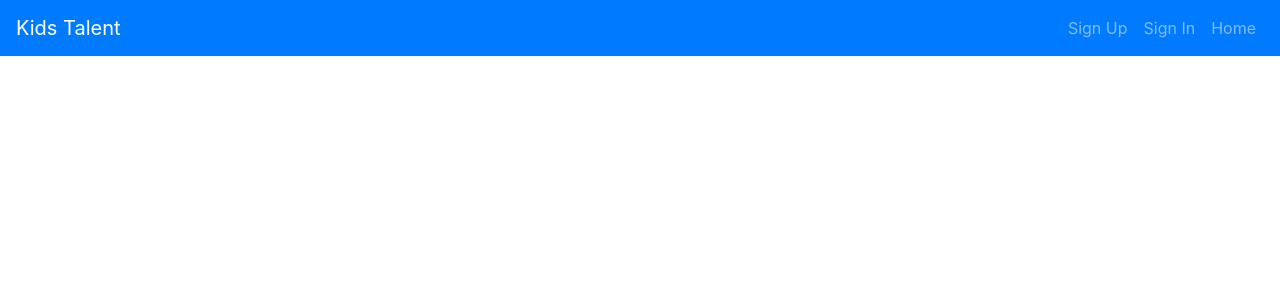
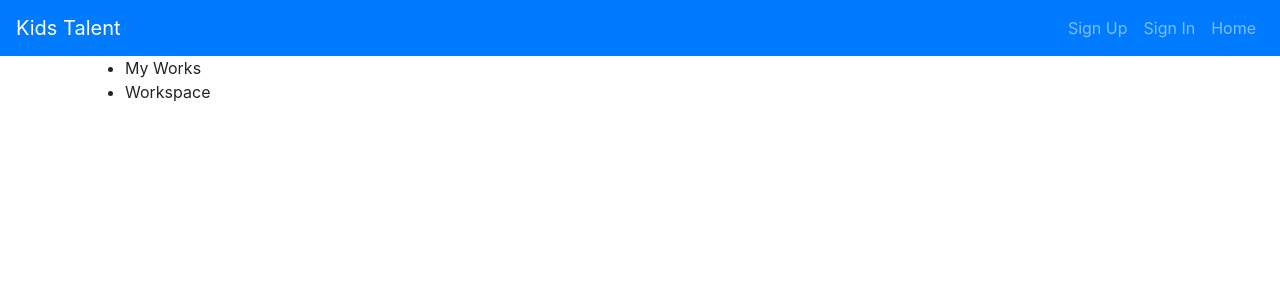
Before and after one commit to bsw975/project3, a React (Create React App) app: page /profile/1 in a window 1280 px wide. Shown: the top 300 px of the page. Built offline with nearby package versions, Linux system fonts and the light colour scheme; no server answers.

Commit message:
imgUpload need debug

```diff
--- a/package.json
+++ b/package.json
@@ -11,6 +11,7 @@
     "react-dom": "^16.4.2",
     "react-redux": "^5.0.7",
     "react-router-dom": "^4.3.1",
+    "react-s3": "^1.3.1",
     "react-scripts": "1.1.4",
     "redux": "^4.0.0",
     "redux-thunk": "^2.3.0"
--- a/src/App.js
+++ b/src/App.js
@@ -13,6 +13,7 @@ import Navbar from './components/Navbar';
 import Register from './components/Register';
 import Login from './components/Login';
 import Home from './components/Home';
+import Profile from './components/Profile';
 
 import 'bootstrap/dist/css/bootstrap.min.css';
 
@@ -49,6 +50,7 @@ class App extends Component {
                 <div className="container">
                   <Route exact path="/register" component={ Register } />
                   <Route exact path="/login" component={ Login } />
+                  <Route exact path="/profile/:id" component={Profile} />
                 </div>
             </div>
           </Router>
--- /dev/null
+++ b/src/components/Profile.js
@@ -0,0 +1,56 @@
+import React, {Component} from 'react';
+import API from "../utils/API";
+import Workspace from "./Workspace";
+import Works from "./Works";
+import SubpagesLinks from "./SubpagesLinks";
+
+
+class Profile extends Component {
+    state ={
+        user:{},
+        currentPage:"Default"//Default shows all their submitted works
+    };
+
+    componentDidMount(){
+        //The following function comes from folder utils' API.js.
+        //I seperate it cuz I believe we need to load kids info on serveral differents pages
+
+        API.loadUserInfo(this.props.match.params.id)
+        .then(res =>
+            this.setState({ user: res.data }))
+      .catch(err => console.log(err));
+    };
+
+    handlePageChange = page => {
+        this.setState({ currentPage: page });
+      };
+
+    renderPage = () => {
+        if (this.state.currentPage === "Works") {
+          return <Works id={this.state.user.id}/>;
+        } else if (this.state.currentPage === "Workspace") {
+          return <Workspace id={this.state.user.id}/>;
+       // } else if (this.state.currentPage === "Friends") {
+       //   return <Friends />;
+       // } else {
+        //  return <Chat />;
+        }
+      };
+
+      render() {
+        return (
+          <div>
+          <div>
+            <SubpagesLinks
+              handlePageChange={this.handlePageChange}
+            />
+          </div>
+          <div>
+          {this.renderPage()}
+          </div>
+          </div>
+        );
+      }
+};
+
+export default Profile;
--- /dev/null
+++ b/src/components/SubpagesLinks.js
@@ -0,0 +1,23 @@
+import React from 'react';
+
+const SubpagesLinks = props => (
+<ul>
+    <li>
+      <a
+        onClick={() => props.handlePageChange("Works")}
+      >
+        My Works
+      </a>
+    </li>
+    <li>
+      <a
+        onClick={() => props.handlePageChange("Workspace")}
+      >
+        Workspace
+      </a>
+    </li>
+
+</ul>
+);
+
+export default SubpagesLinks;
--- /dev/null
+++ b/src/components/Works.js
@@ -0,0 +1,11 @@
+import React from "react";
+
+//this component should render all workpics for the login user
+
+const Works = () => (
+  <div>
+    <h1>Workpics</h1>
+  </div>
+);
+
+export default Works;
--- /dev/null
+++ b/src/components/Workspace.js
@@ -0,0 +1,55 @@
+import React, { Component } from 'react';
+import axio from 'axios';
+
+
+import S3FileUpload from 'react-s3';
+
+const config = {
+    bucketName: 'kidsworkspacedb',
+    dirName: 'photos',
+    region: 'us-east-1',
+    accessKeyId: 'AKIAI464P6ZSKUISHTOA',
+    secretAccessKey: 'r7YYb5++uwaVm7M9s2BKJfYVL/uBCqxapr/aqep1',
+}
+
+class Workspace extends Component {
+    state = {
+        imgSrc:"https://via.placeholder.com/300x300"
+    };
+
+    upload = e =>{
+        console.log(e.target.files[0])
+        S3FileUpload .upload(e.target.files[0], config)
+            .then(data => {
+                console.log(data.location);
+                this.setState({imgSrc:data.location});})
+                //data is a json object looks like the following:
+                /**
+        * {
+        *   Response: {
+        *     bucket: "bucket-name",
+        *     key: "photos/image.jpg",
+        *     location: "https://your-bucket.s3.amazonaws.com/photos/image.jpg"
+        *   }
+        * }
+        */
+
+    };
+
+    addToDB = e =>{
+        axio.post("/upload"+this.props.id,this.state.imgSrc)
+    };
+
+    render() {
+        return (
+            <div>
+                <img src={this.state.imgSrc}/>
+
+                <input type="file" onChange={this.upload} />
+                <input type ="submit" onSubmit = {this.addToDB}/>
+            </div>
+        );
+    }
+}
+
+export default Workspace;
--- /dev/null
+++ b/src/utils/API.js
@@ -0,0 +1,13 @@
+import axio from 'axios';
+
+export default {
+    //No matching backend routes yet.
+    //Brad, you said you are doing the backend part that query the db?
+    loadUserInfo: function(id){
+        return axio.get("/api/users/"+id)
+    },
+
+    loadUsers: function(){
+        return axio.get("api/users")
+    }
+}
```
Also changed, not shown: 2 other files (tests, documents, lock files or other folders).
